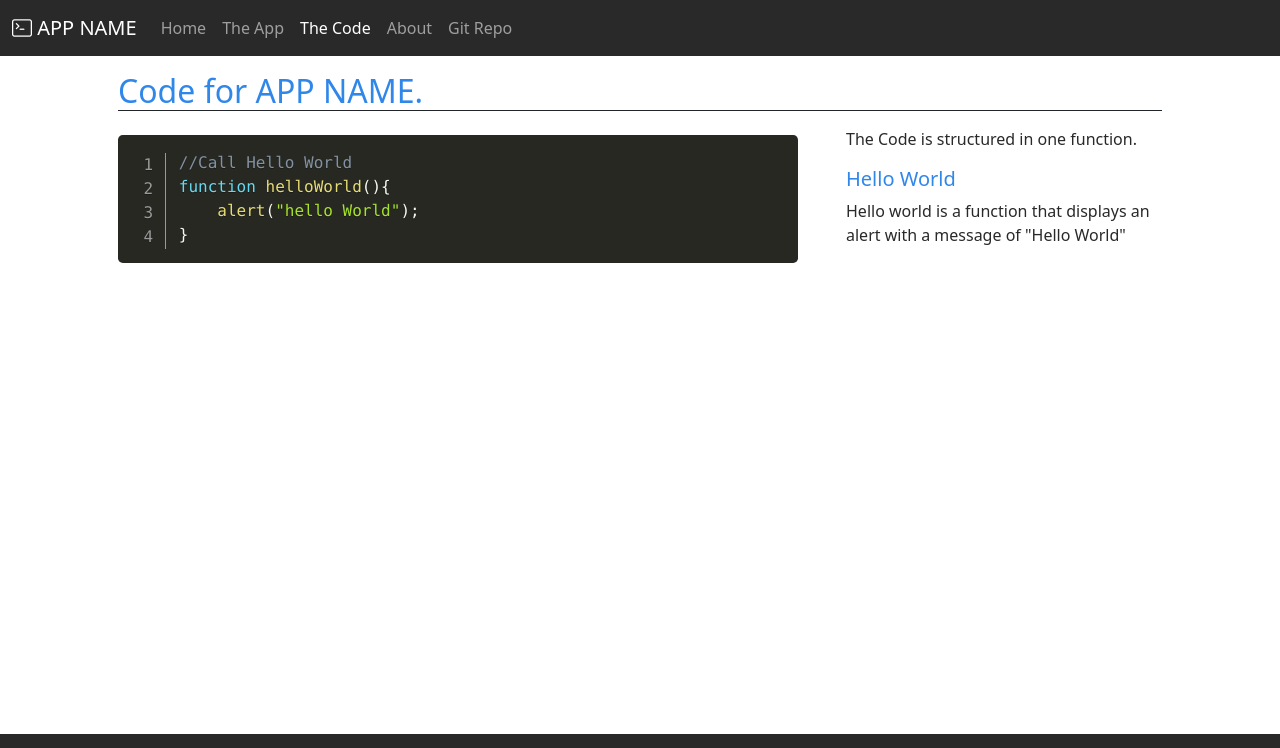
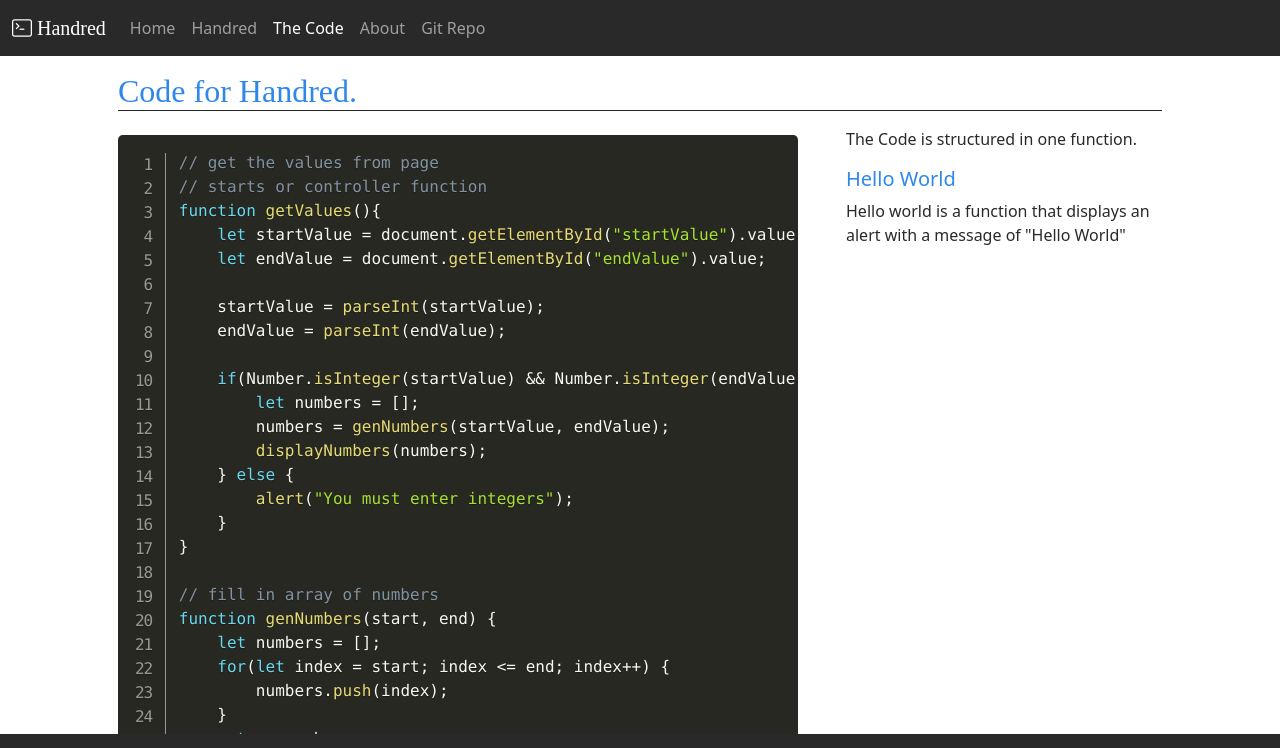
Before and after one commit to hankimm/Handred, a plain HTML site: page code.html in a window 1280 px wide. Shown: the top 748 px of the page. Drawn offline with nearby package versions, Linux system fonts and the light colour scheme.

Commit message:
Initial Commit

```diff
--- a/code.html
+++ b/code.html
@@ -2,7 +2,7 @@
 <html lang="en" class="h-100">
 
 <head>
-    <title>App Name: A coding project by Han Kim</title>
+    <title>Handred: A coding project by Han Kim</title>
     <!-- Required meta tags -->
     <meta charset="utf-8">
     <meta name="viewport" content="width=device-width, initial-scale=1, shrink-to-fit=no">
@@ -22,7 +22,7 @@
     <!-- Nav Section -->
     <nav class="navbar navbar-expand-md navbar-dark fixed-top">
         <div class="container-fluid">
-            <a class="navbar-brand" href="#"><i class="bi bi-terminal"></i> APP NAME</a>
+            <a class="navbar-brand fonttitle" href="#"><i class="bi bi-terminal"></i> Handred</a>
             <button class="navbar-toggler" type="button" data-bs-toggle="collapse" data-bs-target="#navbarCollapse"
                 aria-controls="navbarCollapse" aria-expanded="false" aria-label="Toggle navigation">
                 <span class="navbar-toggler-icon"></span>
@@ -33,7 +33,7 @@
                         <a class="nav-link" href="index.html">Home</a>
                     </li>
                     <li class="nav-item">
-                        <a class="nav-link" href="app.html">The App</a>
+                        <a class="nav-link" href="app.html">Handred</a>
                     </li>
                     <li class="nav-item">
                         <a class="nav-link active" aria-current="page" href="code.html">The Code</a>
@@ -43,7 +43,7 @@
                         <a class="nav-link" target="_blank" href="#">About</a>
                     </li>
                     <li class="nav-item">
-                        <a class="nav-link" target="_blank" href="#">Git Repo</a>
+                        <a class="nav-link" target="_blank" href="https://github.com/hankimm/Handred">Git Repo</a>
                     </li>
                 </ul>
             </div>
@@ -53,13 +53,53 @@
     <main class="flex-shrink-0">
         <div class="container py-5 px-5">
             <br>
-            <h2 class="border-1 border-bottom border-dark">Code for APP NAME.</h2>
+            <h2 class="border-1 border-bottom border-dark fonttitle">Code for Handred.</h2>
             <div class="row row-cols-1 row-cols-md-2 g-5 py-2">
                 <div class="col-lg-8">
                     <pre class="line-numbers"><code class="language-javascript">
-                        //Call Hello World
-                        function helloWorld(){
-                            alert("hello World");
+                        // get the values from page
+                        // starts or controller function
+                        function getValues(){
+                            let startValue = document.getElementById("startValue").value;
+                            let endValue = document.getElementById("endValue").value;
+
+                            startValue = parseInt(startValue);
+                            endValue = parseInt(endValue);
+
+                            if(Number.isInteger(startValue) && Number.isInteger(endValue)) {
+                                let numbers = [];
+                                numbers = genNumbers(startValue, endValue);
+                                displayNumbers(numbers);
+                            } else {
+                                alert("You must enter integers");
+                            }
+                        }
+
+                        // fill in array of numbers
+                        function genNumbers(start, end) {
+                            let numbers = [];
+                            for(let index = start; index <= end; index++) {
+                                numbers.push(index);
+                            }
+                            return numbers;
+                        }
+
+                        //display numbers and mark even numbers bold
+                        //display or view functions
+                        function displayNumbers(numbers) {
+                            let tempRow = "";
+
+                            for(let num of numbers) {
+                                let className = "";
+                                if(num % 2 == 0) {
+                                    className = "even";
+                                } else {
+                                    className = "odd";
+                                }
+                                tempRow += `<tr><td class="${className}">${num}</td></tr>`;
+                            }
+
+                            document.getElementById("results").innerHTML = tempRow;
                         }
                     </code>
                     </pre>
--- a/css/site.css
+++ b/css/site.css
@@ -52,7 +52,16 @@ white-space: pre-wrap;
 word-break: break-all;
 word-wrap: break-word;
 }
-
+.fonttitle{
+    font-family: 'DM Serif Display', serif;
+}
+.odd{
+    font-weight: 100;
+}
+.even{
+    font-weight: bold;
+    font-size: large;
+}
 .shift{
     margin-left:50px;
 }
```
Also changed, not shown: app.html (+42 -6 lines), index.html (+10 -7 lines), js/site.js (+43 -2 lines).
